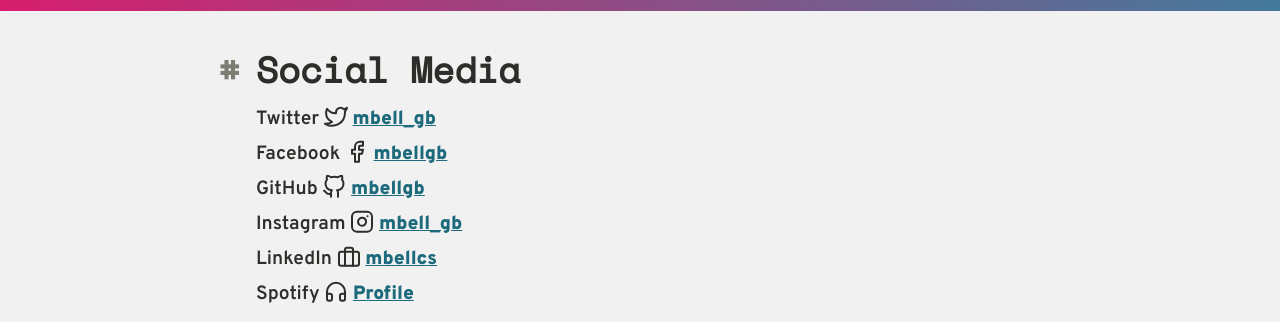
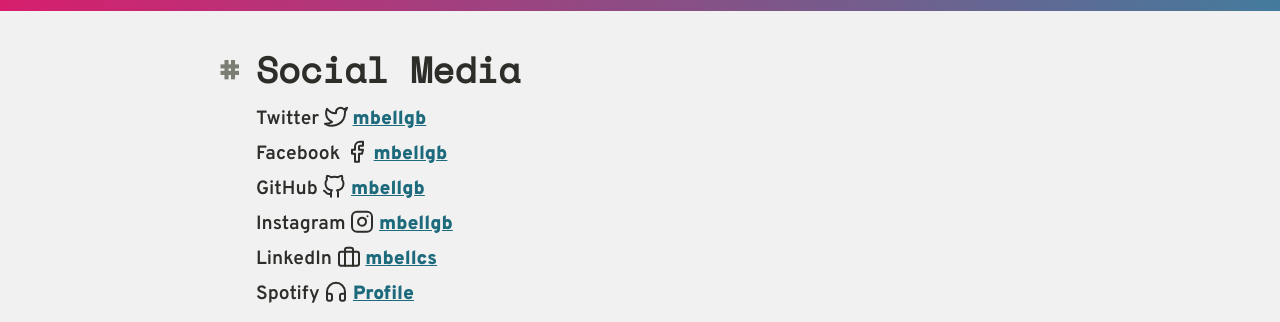
Before and after one commit to maisieccino/mbellgb.github.io, a Jekyll site: the page built from contact.md, in a window 1280 px wide. Shown: the part 259-581 px from the top of the page. Built offline with Jekyll 4.4.1, drawn with Linux system fonts in a browser that asks for light colours; nearby versions of some CDN libraries.

Commit message:
Update twitter/insta

```diff
--- a/_layouts/home.html
+++ b/_layouts/home.html
@@ -12,7 +12,7 @@
     </button>
   </span>
   <span class="social">
-    <a target="_blank" title="Twitter" href="https://twitter.com/mbell_gb">
+    <a target="_blank" title="Twitter" href="https://twitter.com/mbellgb">
       <i data-feather="twitter" aria-label="Twtiter"></i>
     </a>
     <a target="_blank" title="CV" href="/files/curriculum_vitae-matt_bell.pdf">
--- a/contact.md
+++ b/contact.md
@@ -9,13 +9,13 @@
 
 # Social Media
 
-Twitter <i data-feather="twitter" aria-hidden="true"></i> <a href="https://twitter.com/mbell_gb">mbell_gb</a>
+Twitter <i data-feather="twitter" aria-hidden="true"></i> <a href="https://twitter.com/mbellgb">mbellgb</a>
 
 Facebook <i data-feather="facebook" aria-hidden="true"></i> <a href="https://facebook.com/mbellgb">mbellgb</a>
 
 GitHub <i data-feather="github" aria-hidden="true"></i> <a href="https://github.com/mbellgb">mbellgb</a>
 
-Instagram <i data-feather="instagram" aria-hidden="true"></i> <a href="https://instagram.com/mbell_gb">mbell_gb</a>
+Instagram <i data-feather="instagram" aria-hidden="true"></i> <a href="https://instagram.com/mbellgb">mbellgb</a>
 
 LinkedIn <i data-feather="briefcase" aria-hidden="true"></i> <a href="https://linkedin.com/mbellcs">mbellcs</a>
 
```
